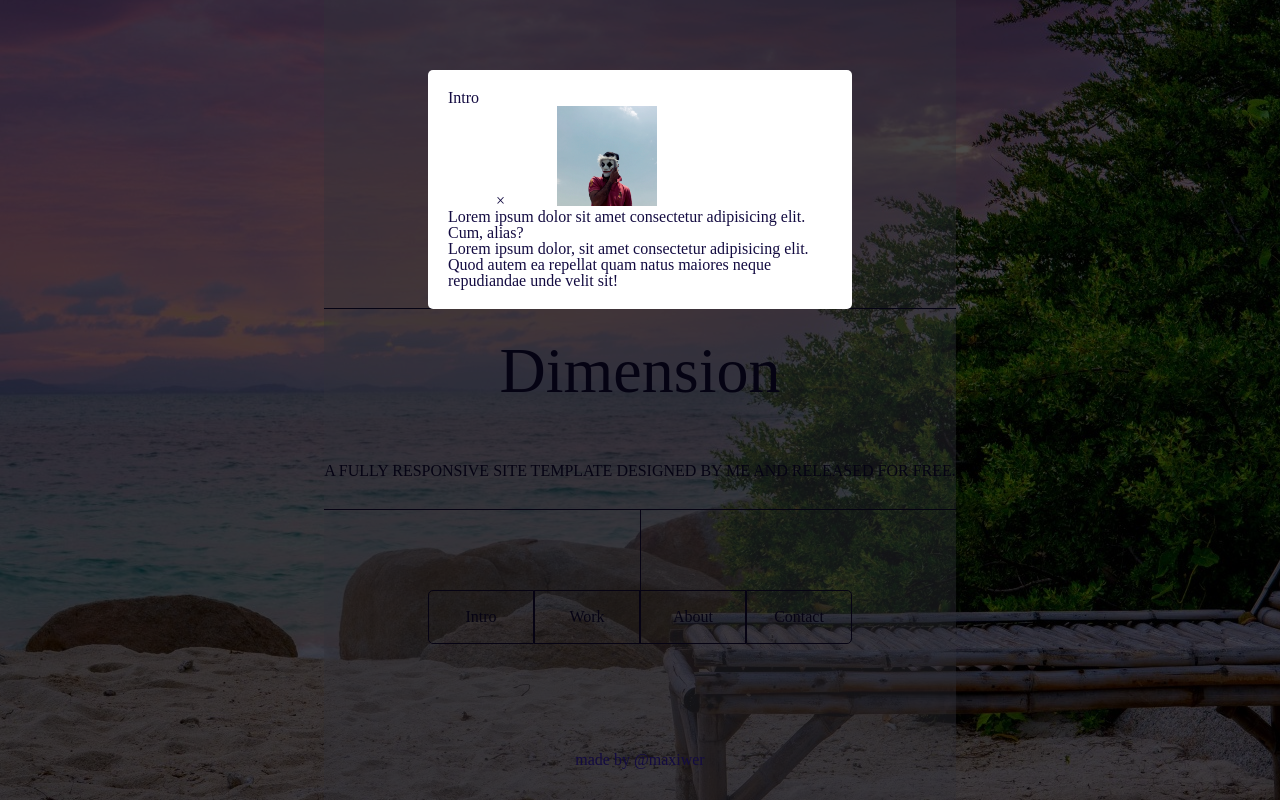
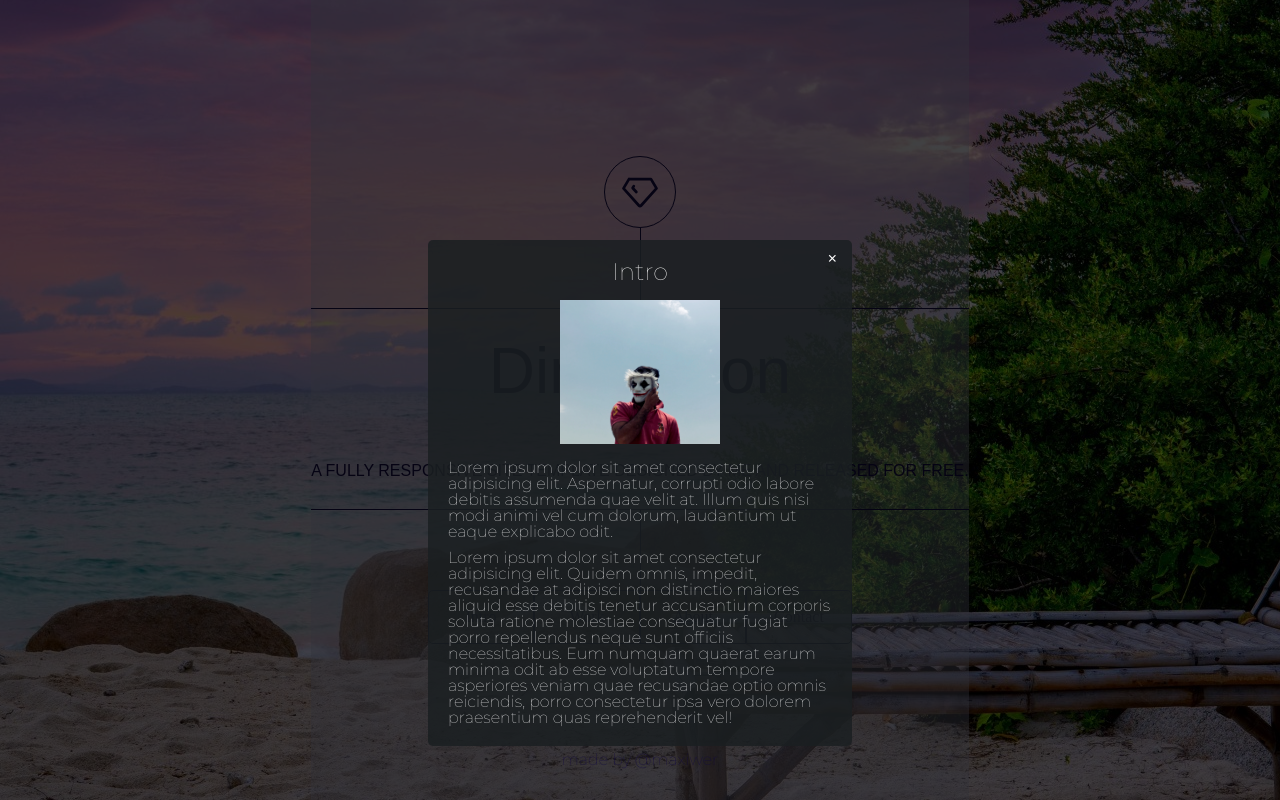
Before and after one commit to maxiwer/Dimension, a plain HTML site: page index.html in a window 1280 px wide. Both pictures are taken after a click on the link "Intro". Drawn offline with Linux system fonts and the light colour scheme.

Commit message:
add popup styling

```diff
--- a/css/style.css
+++ b/css/style.css
@@ -1,5 +1,22 @@
 :root {
   --main-bg-color: #130b41;
+}
+
+@font-face {
+  font-family: Montserrat-Light;
+  src: url("../assets/fonts/Montserrat-Light.ttf");
+  font-family: Montserrat-Thin;
+  src: url("../assets/fonts/Montserrat-Thin.ttf");
+}
+
+h1,
+h3,
+p {
+  font-family: Montserrat-Light, sans-serif !important;
+}
+
+span, .popup-title, .popup-text, .popup-text p {
+  font-family: Montserrat-Thin, sans-serif !important;
 }
 
 body {
@@ -106,13 +123,13 @@ button:hover {
 }
 
 .menu-header-img {
-  width: 100px;
-  height: 100px;
+  width: 10rem;
+  height: 9rem;
 }
 
 a {
   text-decoration: none;
-  padding: 1vw 6vh !important;
+  padding: 1vw 6vh;
   color: var(--main-bg-color);
 }
 
@@ -135,15 +152,46 @@ a {
 }
 
 .popup {
-  margin: 70px auto;
+  margin: 30vh auto;
   padding: 20px;
-  background: #fff;
+  background: rgba(27, 31, 34, 0.85);
+  color: white;
   border-radius: 5px;
   width: 30%;
   position: relative;
   transition: all 5s ease-in-out;
+  display: flex;
+  flex-direction: column;
+  gap: 2vh;
+  align-items: center;
+  justify-content: space-around;
+  font-family: "Segoe UI", Tahoma, Geneva, Verdana, sans-serif;
 }
 
 .popup .close:hover {
   color: violet;
 }
+
+.close {
+  position: absolute;
+  right: 15px;
+  top: 10px;
+  color: white;
+}
+
+.popup-content {
+  display: flex;
+  flex-direction: column;
+  align-items: center;
+  justify-content: space-around;
+}
+
+.popup-text {
+  display: flex;
+  flex-direction: column;
+  gap: 10px;
+}
+
+.popup-title {
+  font-size: 1.5em;
+}
--- a/index.html
+++ b/index.html
@@ -57,14 +57,27 @@
 
       <div id="intro-menu" class="overlay">
         <div class="popup">
-          <p>Intro</p>
           <a class="close" href="#">&times;</a>
+
+          <p class="popup-title">Intro</p>
           <img class="menu-header-img" src="../assets/images/man.jpg" alt="" />
-          <div class="content">
-            Lorem ipsum dolor sit amet consectetur adipisicing elit. Cum, alias?
-            <br />
-            Lorem ipsum dolor, sit amet consectetur adipisicing elit. Quod autem
-            ea repellat quam natus maiores neque repudiandae unde velit sit!
+          <div class="popup-text">
+            <p>
+              Lorem ipsum dolor sit amet consectetur adipisicing elit.
+              Aspernatur, corrupti odio labore debitis assumenda quae velit at.
+              Illum quis nisi modi animi vel cum dolorum, laudantium ut eaque
+              explicabo odit.
+            </p>
+            <p>
+              Lorem ipsum dolor sit amet consectetur adipisicing elit. Quidem
+              omnis, impedit, recusandae at adipisci non distinctio maiores
+              aliquid esse debitis tenetur accusantium corporis soluta ratione
+              molestiae consequatur fugiat porro repellendus neque sunt officiis
+              necessitatibus. Eum numquam quaerat earum minima odit ab esse
+              voluptatum tempore asperiores veniam quae recusandae optio omnis
+              reiciendis, porro consectetur ipsa vero dolorem praesentium quas
+              reprehenderit vel!
+            </p>
           </div>
         </div>
       </div>
```
Also changed, not shown: assets/fonts/Montserrat-Light.ttf (added), assets/fonts/Montserrat-Thin.ttf (added).
